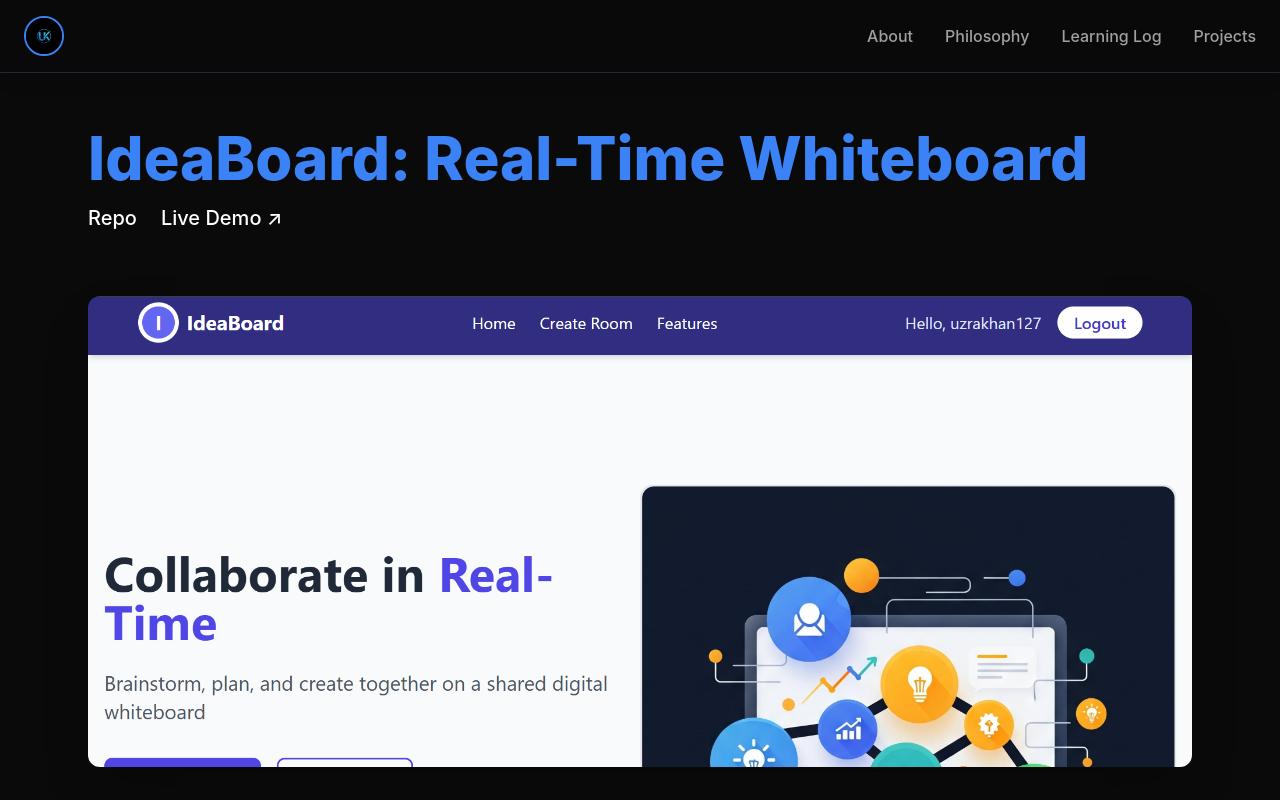
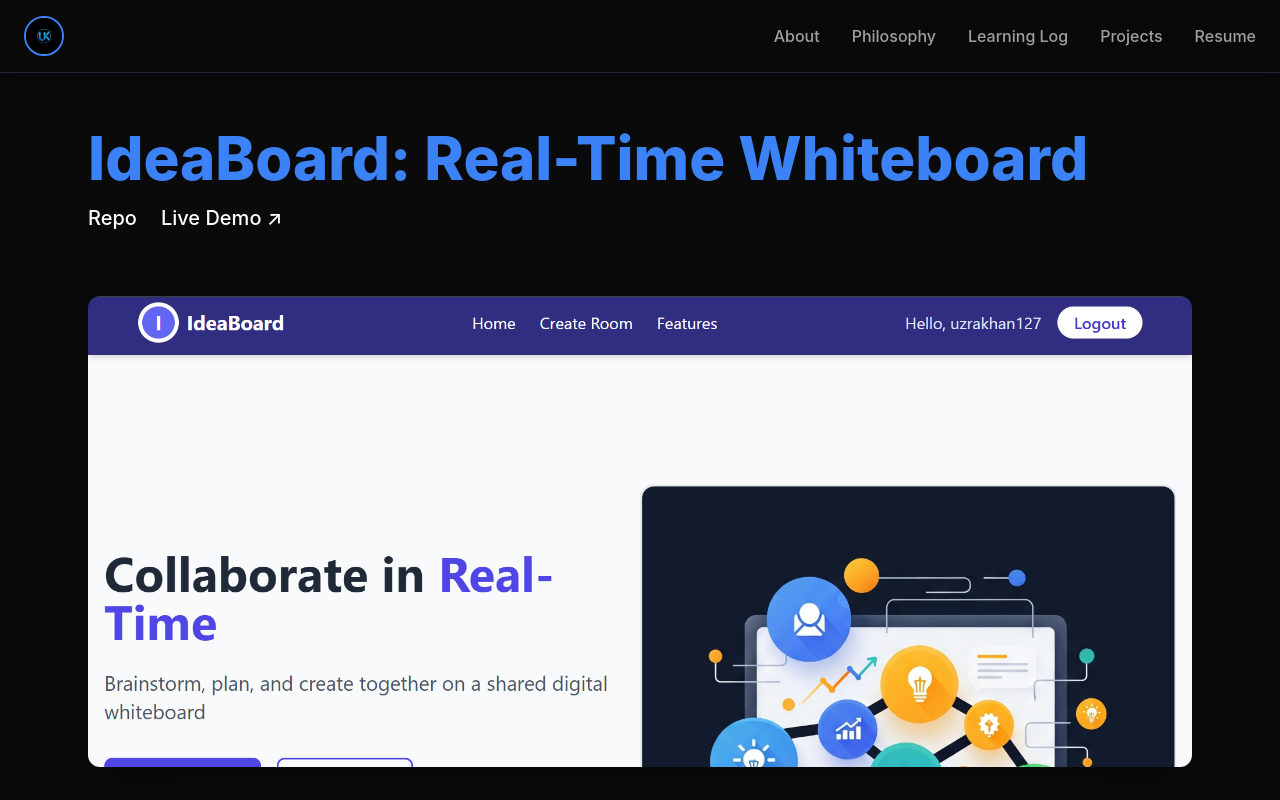
Before and after one commit to Uzrakhan/Portfolio, a React (Vite) app: page /projects/ideaboard in a window 1280 px wide. Shown: the top 800 px of the page. Built offline with nearby package versions, Linux system fonts and the light colour scheme; the HTML template or start-up script is replaced by a standard one.

Commit message:
Added resume link in Header

```diff
--- a/src/components/Footer.jsx
+++ b/src/components/Footer.jsx
@@ -136,7 +136,7 @@ const Footer = () => {
                                     </li>
                                     <li>
                                         <motion.a
-                                            href="https://drive.google.com/file/d/1Zp69m0uSXaqTiAPrTt8fw6XCRDgUJ-_j/view?usp=sharing"
+                                            href="https://drive.google.com/file/d/1cV-9j30HwHAsE4zJ7KlsuvFzq3OItQ0o/view?usp=sharing"
                                             target="_blank"
                                             rel="noopener noreferrer"
                                             className="text-gray-400 hover:text-blue-500 transition-colors duration-200 text-base flex items-center gap-2 group"
--- a/src/components/Header.jsx
+++ b/src/components/Header.jsx
@@ -1,5 +1,5 @@
 // src/components/Header.jsx
-import React, { useState } from 'react'; // 👈 RE-IMPORTED useState
+import React, { useState } from 'react';
 import { PORTFOLIO_DATA } from "../data/portfolioData";
 import { Link } from "react-router-dom";
 import gsap from 'gsap';
@@ -120,6 +120,16 @@ const Header = () => {
                                 </a>
                             </li>
                         ))}
+                        <li>
+                            <a
+                                href="https://drive.google.com/file/d/1cV-9j30HwHAsE4zJ7KlsuvFzq3OItQ0o/view?usp=sharing"
+                                target="_blank"
+                                rel="noopener noreferrer"
+                                className="relative text-neutral hover:text-white font-medium transition-colors duration-200"
+                            >
+                                Resume
+                            </a>
+                        </li>
                     </ul>
                 </nav>
 
@@ -160,6 +170,16 @@ const Header = () => {
                             {link.text}
                         </motion.a>
                     ))}
+                    <motion.a
+                        href="https://drive.google.com/file/d/1cV-9j30HwHAsE4zJ7KlsuvFzq3OItQ0o/view?usp=sharing"
+                        target="_blank"
+                        rel="noopener noreferrer"
+                        variants={itemVariants}
+                        className="text-white text-2xl font-extrabold hover:text-primary transition duration-300 w-full text-center py-4 border-b border-gray-800"
+                        >
+                        Resume
+                    </motion.a>
+
                 </div>
             </motion.div>
         </header>
```
